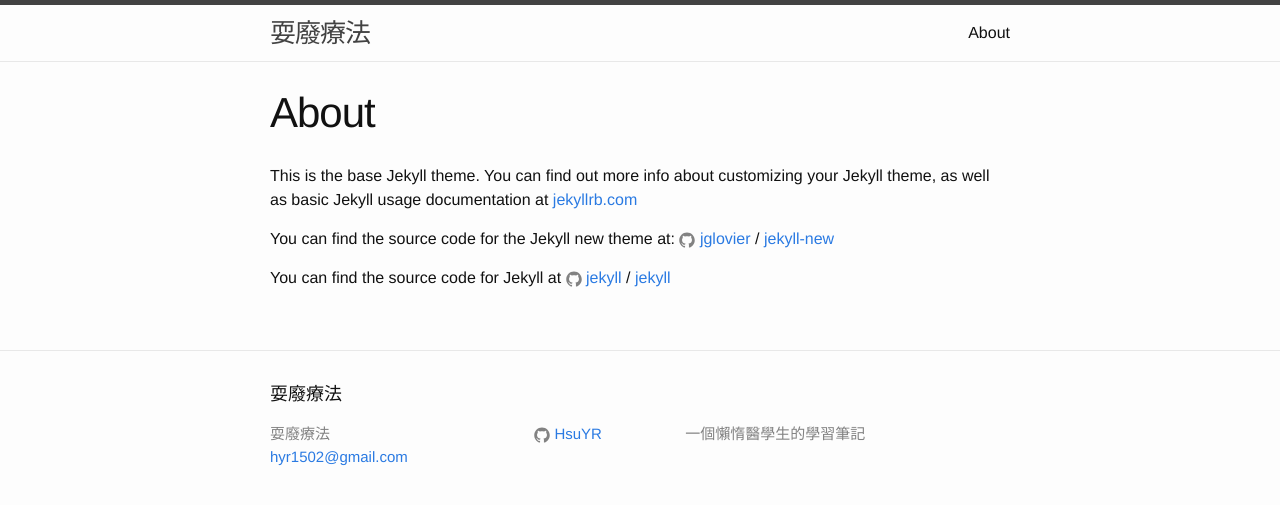
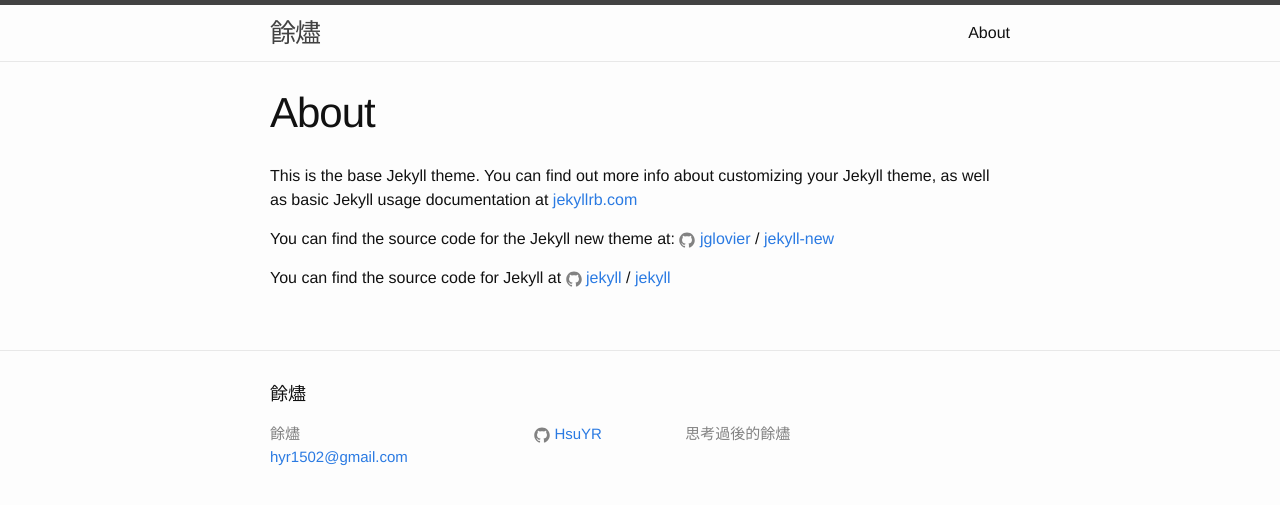
Before and after one commit to HsuYR/blog, a Jekyll site: the page built from about.md, in a window 1280 px wide. Shown: the top 505 px of the page. Built offline with Jekyll 4.4.1, drawn with Linux system fonts in a browser that asks for light colours.

Commit message:
Change blog name

```diff
--- a/_config.yml
+++ b/_config.yml
@@ -6,10 +6,10 @@
 # 'jekyll serve'. If you change this file, please restart the server process.
 
 # Site settings
-title: 耍廢療法
+title: 餘燼
 email: hyr1502@gmail.com
 description: > # this means to ignore newlines until "baseurl:"
-  一個懶惰醫學生的學習筆記
+  思考過後的餘燼
 baseurl: "/blog" # the subpath of your site, e.g. /blog
 url: "http://hsuyr.github.io" # the base hostname & protocol for your site
 github_username:  HsuYR
```
